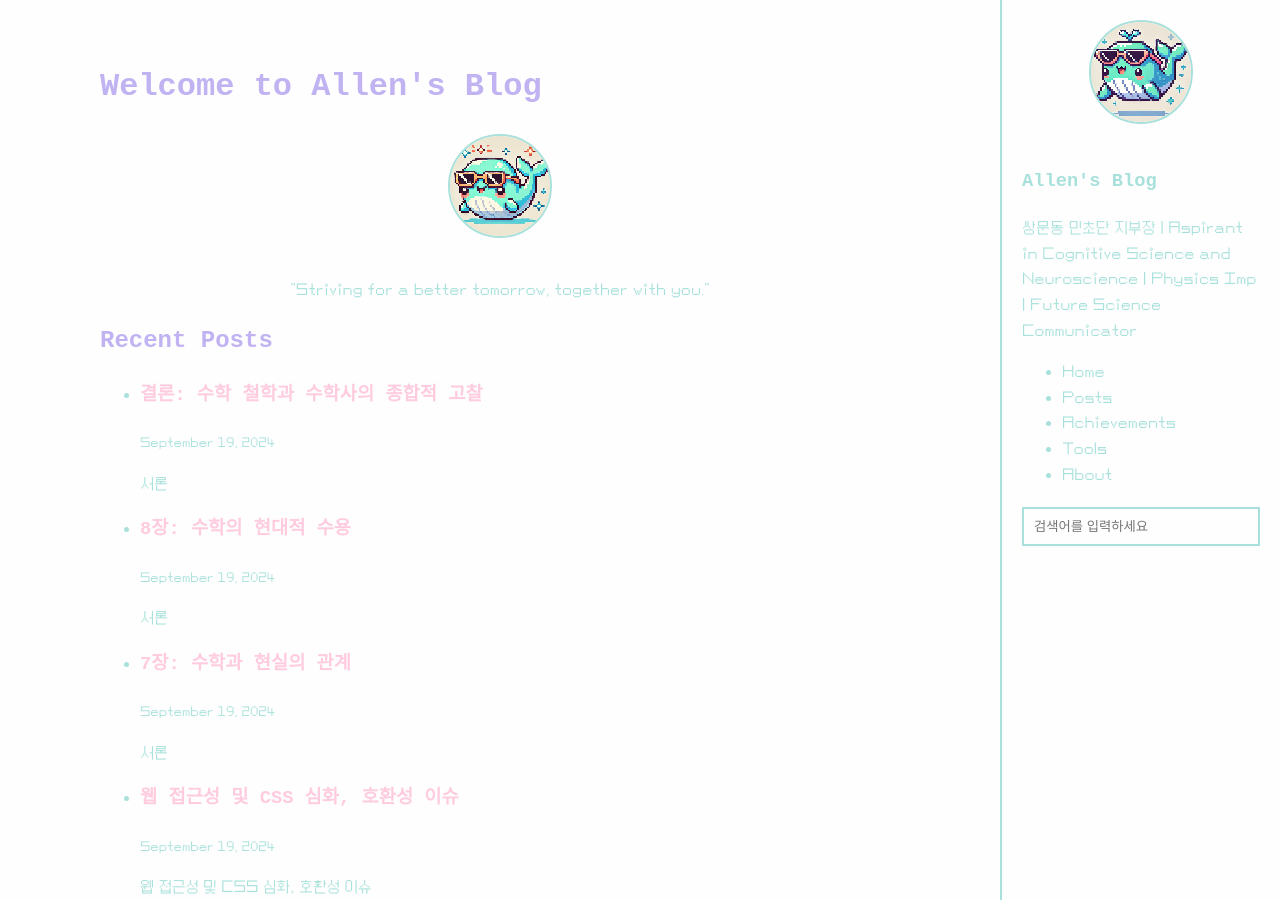
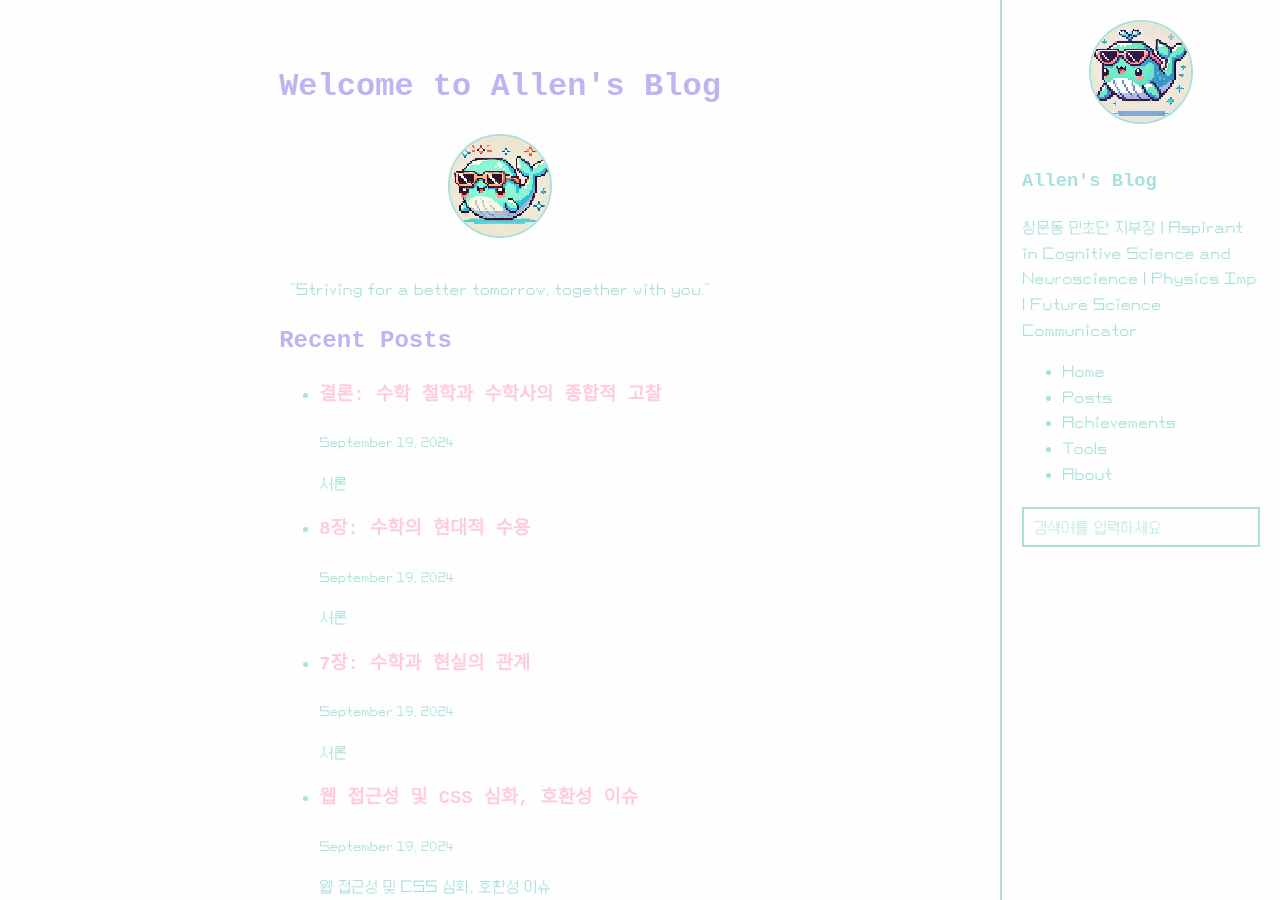
Before and after one commit to allenkang92/allenkang92.github.io, a Jekyll site: the page built from index.html, in a window 1280 px wide and 900 px high. Built offline with Jekyll 4.4.1, drawn with Linux system fonts in a browser that asks for light colours; some web fonts are replaced.

Commit message:
css 수정

```diff
--- a/assets/css/style.css
+++ b/assets/css/style.css
@@ -24,8 +24,8 @@
 body {
   font-family: 'PFStardust', monospace;
   line-height: 1.6;
-  color: #A8E1DB;
-  background-color: #fefefe;
+  color: #A8E1DB; /* 기본 텍스트 색상 */
+  background-color: #fefefe; /* 배경색 */
   image-rendering: pixelated;
   margin: 0;
   padding: 0;
@@ -45,17 +45,22 @@
   margin-right: 280px; /* 사이드바 너비 */
   width: calc(100% - 280px);
   box-sizing: border-box;
+  display: flex;
+  flex-direction: column;
+  min-height: 100vh;
 }
 
 .main-content {
+  flex: 1;
   max-width: 800px;
   margin: 0 auto;
+  padding-bottom: 40px; /* 푸터와의 간격 */
 }
 
 .sidebar-right {
   width: 280px;
-  background-color: #fefefe;
-  border-left: 2px solid #A8E1DB;
+  background-color: #fefefe; /* 사이드바 배경색 */
+  border-left: 2px solid #A8E1DB; /* 사이드바 테두리 색상 */
   padding: 20px;
   box-sizing: border-box;
   position: fixed;
@@ -70,11 +75,11 @@
 .sidebar-right h1,
 .sidebar-right p,
 .sidebar-right a {
-  color: #A8E1DB;
+  color: #A8E1DB; /* 사이드바 텍스트 색상 */
 }
 
 .sidebar-right a:hover {
-  color: #C1B3F2;
+  color: #C1B3F2; /* 사이드바 링크 호버 색상 */
 }
 
 /* 프로필 스타일 */
@@ -87,7 +92,7 @@
   width: 100px;
   height: 100px;
   border-radius: 50%;
-  border: 2px solid #A8E1DB;
+  border: 2px solid #A8E1DB; /* 프로필 이미지 테두리 색상 */
   margin-bottom: 15px;
 }
 
@@ -100,33 +105,57 @@
 #search-input {
   width: 100%;
   padding: 10px;
-  border: 2px solid #A8E1DB;
-  background-color: #fefefe;
-  color: #A8E1DB;
+  border: 2px solid #A8E1DB; /* 검색창 테두리 색상 */
+  background-color: #fefefe; /* 검색창 배경색 */
+  color: #A8E1DB; /* 검색창 텍스트 색상 */
   box-sizing: border-box;
+  font-family: 'PFStardust', monospace;
+  font-size: 16px;
+}
+
+/* 플레이스홀더 스타일 */
+#search-input::placeholder {
+  color: #A8E1DB; /* 플레이스홀더 색상 */
+  opacity: 0.7;
+  font-family: 'PFStardust', monospace;
+}
+
+/* 웹킷 브라우저용 */
+#search-input::-webkit-input-placeholder {
+  font-family: 'PFStardust', monospace;
+}
+
+/* 파이어폭스용 */
+#search-input::-moz-placeholder {
+  font-family: 'PFStardust', monospace;
+}
+
+/* IE 10+용 */
+#search-input:-ms-input-placeholder {
+  font-family: 'PFStardust', monospace;
 }
 
 /* 메인 헤더 스타일 */
 header {
-  background-color: #fefefe;
+  background-color: #fefefe; /* 헤더 배경색 */
   padding: 20px;
   margin-bottom: 20px;
-  border-bottom: 2px solid #A8E1DB;
+  border-bottom: 2px solid #A8E1DB; /* 헤더 하단 테두리 색상 */
 }
 
 /* 헤딩 스타일 */
 h1, h2, h3 {
   font-weight: bold;
-  color: #C1B3F2;
+  color: #C1B3F2; /* 헤딩 색상 */
 }
 
 /* 카테고리 드롭다운 스타일 */
 .categories select, .category-filter select {
   width: 100%;
   padding: 8px;
-  border: 2px solid #A8E1DB;
-  background-color: #fefefe;
-  color: #A8E1DB;
+  border: 2px solid #A8E1DB; /* 드롭다운 테두리 색상 */
+  background-color: #fefefe; /* 드롭다운 배경색 */
+  color: #A8E1DB; /* 드롭다운 텍스트 색상 */
   font-family: 'PFStardust', monospace;
   outline: none;
   border-radius: 5px;
@@ -145,8 +174,8 @@
 }
 
 .categories option, .category-filter option {
-  background-color: #fefefe;
-  color: #A8E1DB;
+  background-color: #fefefe; /* 옵션 배경색 */
+  color: #A8E1DB; /* 옵션 텍스트 색상 */
   font-family: 'PFStardust', monospace;
 }
 
@@ -154,17 +183,17 @@
 .categories select:focus,
 .category-filter select:hover,
 .category-filter select:focus {
-  border-color: #FFCBDF;
+  border-color: #FFCBDF; /* 드롭다운 호버/포커스 테두리 색상 */
 }
 
 /* 링크 스타일 */
 a {
-  color: #FFCBDF;
+  color: #FFCBDF; /* 링크 색상 */
   text-decoration: none;
 }
 
 a:hover {
-  color: #C1B3F2;
+  color: #C1B3F2; /* 링크 호버 색상 */
 }
 
 /* 포스트 목록 스타일 */
@@ -174,15 +203,16 @@
 }
 
 .post-meta {
-  color: #FFCBDF;
+  color: #FFCBDF; /* 포스트 메타 정보 색상 */
   font-size: 0.9em;
 }
 
 /* 푸터 스타일 */
 footer {
-  margin-top: 40px;
-  padding-top: 20px;
-  border-top: 1px solid #A8E1DB;
+  margin-top: auto; /* 푸터를 항상 하단에 위치 */
+  padding: 20px;
+  background-color: #fefefe; /* 푸터 배경색 */
+  border-top: 1px solid #A8E1DB; /* 푸터 상단 테두리 색상 */
   text-align: center;
   font-size: 0.9em;
 }
@@ -190,10 +220,10 @@
 /* 검색 결과 스타일 */
 #search-results {
   position: absolute;
-  background: #fefefe;
+  background: #fefefe; /* 검색 결과 배경색 */
   width: 100%;
   max-width: 280px;
-  border: 2px solid #A8E1DB;
+  border: 2px solid #A8E1DB; /* 검색 결과 테두리 색상 */
   border-top: none;
   z-index: 1001;
   max-height: 300px;
@@ -209,35 +239,35 @@
 
 #search-results li {
   padding: 10px;
-  border-bottom: 1px solid #A8E1DB;
+  border-bottom: 1px solid #A8E1DB; /* 검색 결과 항목 구분선 색상 */
 }
 
 #search-results a {
-  color: #FFCBDF;
+  color: #FFCBDF; /* 검색 결과 링크 색상 */
   text-decoration: none;
 }
 
 #search-results a:hover {
-  color: #C1B3F2;
+  color: #C1B3F2; /* 검색 결과 링크 호버 색상 */
 }
 
 #search-results mark {
-  background-color: #C1B3F2;
-  color: #EAF4FB;
+  background-color: #C1B3F2; /* 검색 결과 하이라이트 배경색 */
+  color: #EAF4FB; /* 검색 결과 하이라이트 텍스트 색상 */
   padding: 2px;
 }
 
 /* 카테고리와 태그 스타일 */
 .category, .tags {
   font-size: 0.8em;
-  color: #FFCBDF;
+  color: #FFCBDF; /* 카테고리/태그 색상 */
   display: block;
   margin-top: 5px;
 }
 
 #toc {
-  background-color: #fefefe;
-  border: 2px solid #A8E1DB;
+  background-color: #fefefe; /* 목차 배경색 */
+  border: 2px solid #A8E1DB; /* 목차 테두리 색상 */
   padding: 15px;
   margin-bottom: 20px;
 }
@@ -309,8 +339,8 @@
 /* 다크 모드 */
 @media (prefers-color-scheme: dark) {
   body {
-    background-color: #1a1a1a;
-    color: #fefefe;
+    background-color: #1a1a1a; /* 다크 모드 배경색 */
+    color: #fefefe; /* 다크 모드 텍스트 색상 */
   }
 
   .sidebar-right,
@@ -320,24 +350,24 @@
   .category-filter select,
   #search-results,
   #toc {
-    background-color: #2a2a2a;
-    border-color: #A8E1DB;
+    background-color: #2a2a2a; /* 다크 모드 요소 배경색 */
+    border-color: #A8E1DB; /* 다크 모드 테두리 색상 */
   }
 
   .categories option,
   .category-filter option {
-    background-color: #2a2a2a;
+    background-color: #2a2a2a; /* 다크 모드 옵션 배경색 */
   }
 
   h1, h2, h3 {
-    color: #C1B3F2;
+    color: #C1B3F2; /* 다크 모드 헤딩 색상 */
   }
 
   a, .sidebar-right a {
-    color: #FFCBDF;
+    color: #FFCBDF; /* 다크 모드 링크 색상 */
   }
 
   a:hover, .sidebar-right a:hover {
-    color: #C1B3F2;
+    color: #C1B3F2; /* 다크 모드 링크 호버 색상 */
   }
 }
```
Also changed, not shown: assets/css/main.css (+73 -43 lines).
